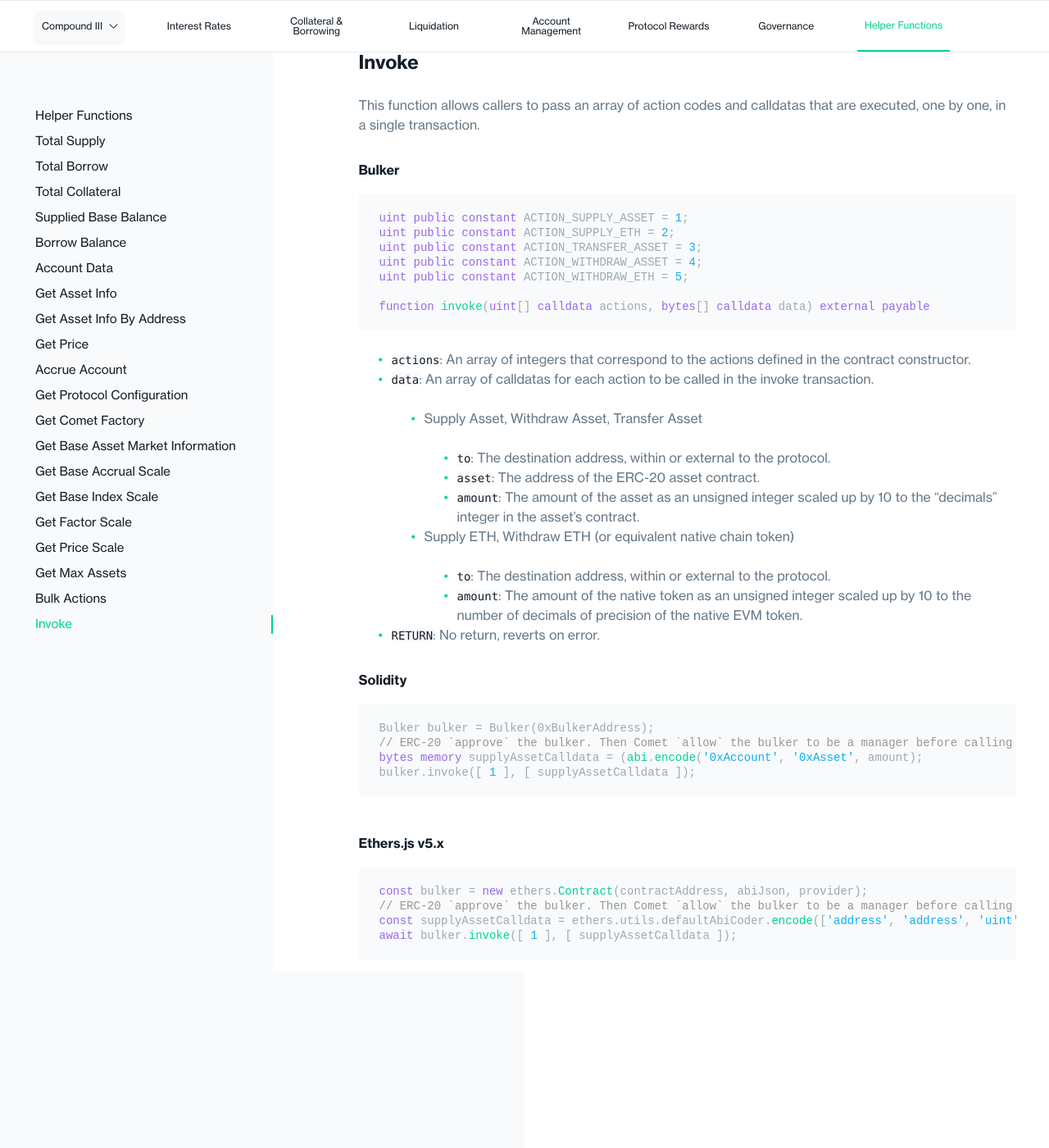
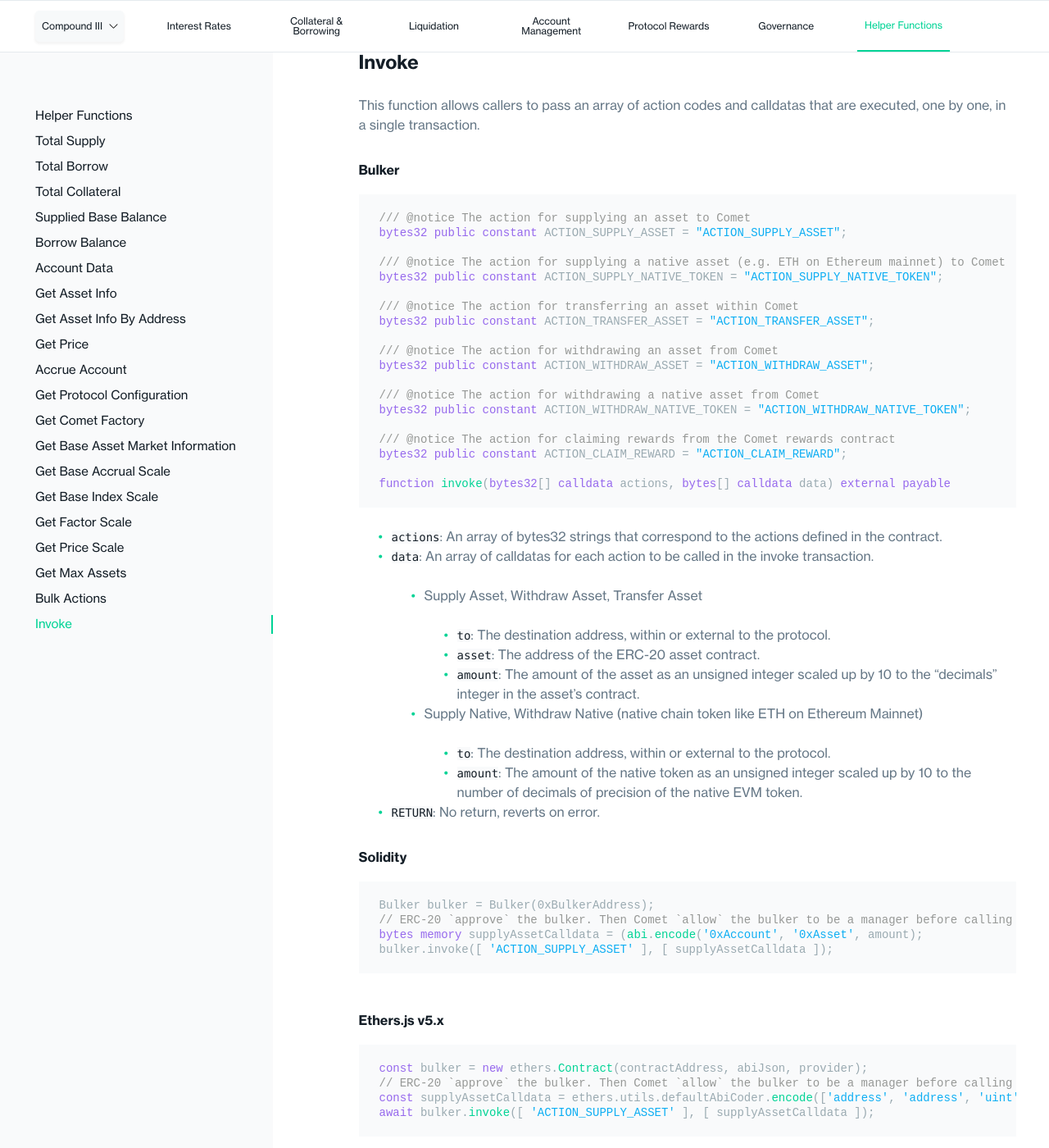
Before and after one commit to compound-finance/compound-finance.github.io, a Jekyll site: the page built from docs/pages/v3/helper-functions.md, in a window 1280 px wide and 1400 px high, scrolled down 15598 px. Shown: the whole window at 82% size. Built offline with Jekyll 4.4.1, drawn with Linux system fonts in a browser that asks for light colours; before the commit the page ends 16785 px from its top, so only the background shows below that.

Commit message:
Update bulker docs (#54)
* updated bulker docs

* updated bulker docs

````diff
--- a/docs/pages/v3/helper-functions.md
+++ b/docs/pages/v3/helper-functions.md
@@ -648,22 +648,34 @@
 #### Bulker
 
 ```solidity
-uint public constant ACTION_SUPPLY_ASSET = 1;
-uint public constant ACTION_SUPPLY_ETH = 2;
-uint public constant ACTION_TRANSFER_ASSET = 3;
-uint public constant ACTION_WITHDRAW_ASSET = 4;
-uint public constant ACTION_WITHDRAW_ETH = 5;
+/// @notice The action for supplying an asset to Comet
+bytes32 public constant ACTION_SUPPLY_ASSET = "ACTION_SUPPLY_ASSET";
 
-function invoke(uint[] calldata actions, bytes[] calldata data) external payable
+/// @notice The action for supplying a native asset (e.g. ETH on Ethereum mainnet) to Comet
+bytes32 public constant ACTION_SUPPLY_NATIVE_TOKEN = "ACTION_SUPPLY_NATIVE_TOKEN";
+
+/// @notice The action for transferring an asset within Comet
+bytes32 public constant ACTION_TRANSFER_ASSET = "ACTION_TRANSFER_ASSET";
+
+/// @notice The action for withdrawing an asset from Comet
+bytes32 public constant ACTION_WITHDRAW_ASSET = "ACTION_WITHDRAW_ASSET";
+
+/// @notice The action for withdrawing a native asset from Comet
+bytes32 public constant ACTION_WITHDRAW_NATIVE_TOKEN = "ACTION_WITHDRAW_NATIVE_TOKEN";
+
+/// @notice The action for claiming rewards from the Comet rewards contract
+bytes32 public constant ACTION_CLAIM_REWARD = "ACTION_CLAIM_REWARD";
+
+function invoke(bytes32[] calldata actions, bytes[] calldata data) external payable
 ```
 
-* `actions`: An array of integers that correspond to the actions defined in the contract constructor.
+* `actions`: An array of bytes32 strings that correspond to the actions defined in the contract.
 * `data`: An array of calldatas for each action to be called in the invoke transaction.
   * Supply Asset, Withdraw Asset, Transfer Asset
     * `to`: The destination address, within or external to the protocol.
     * `asset`: The address of the ERC-20 asset contract.
     * `amount`: The amount of the asset as an unsigned integer scaled up by 10 to the "decimals" integer in the asset's contract.
-  * Supply ETH, Withdraw ETH (or equivalent native chain token)
+  * Supply Native, Withdraw Native (native chain token like ETH on Ethereum Mainnet)
     * `to`: The destination address, within or external to the protocol.
     * `amount`: The amount of the native token as an unsigned integer scaled up by 10 to the number of decimals of precision of the native EVM token.
 * `RETURN`: No return, reverts on error.
@@ -674,7 +686,7 @@
 Bulker bulker = Bulker(0xBulkerAddress);
 // ERC-20 `approve` the bulker. Then Comet `allow` the bulker to be a manager before calling `invoke`.
 bytes memory supplyAssetCalldata = (abi.encode('0xAccount', '0xAsset', amount);
-bulker.invoke([ 1 ], [ supplyAssetCalldata ]);
+bulker.invoke([ 'ACTION_SUPPLY_ASSET' ], [ supplyAssetCalldata ]);
 ```
 
 #### Ethers.js v5.x
@@ -683,5 +695,5 @@
 const bulker = new ethers.Contract(contractAddress, abiJson, provider);
 // ERC-20 `approve` the bulker. Then Comet `allow` the bulker to be a manager before calling `invoke`.
 const supplyAssetCalldata = ethers.utils.defaultAbiCoder.encode(['address', 'address', 'uint'], ['0xAccount', '0xAsset', amount]);
-await bulker.invoke([ 1 ], [ supplyAssetCalldata ]);
+await bulker.invoke([ 'ACTION_SUPPLY_ASSET' ], [ supplyAssetCalldata ]);
 ```
````
